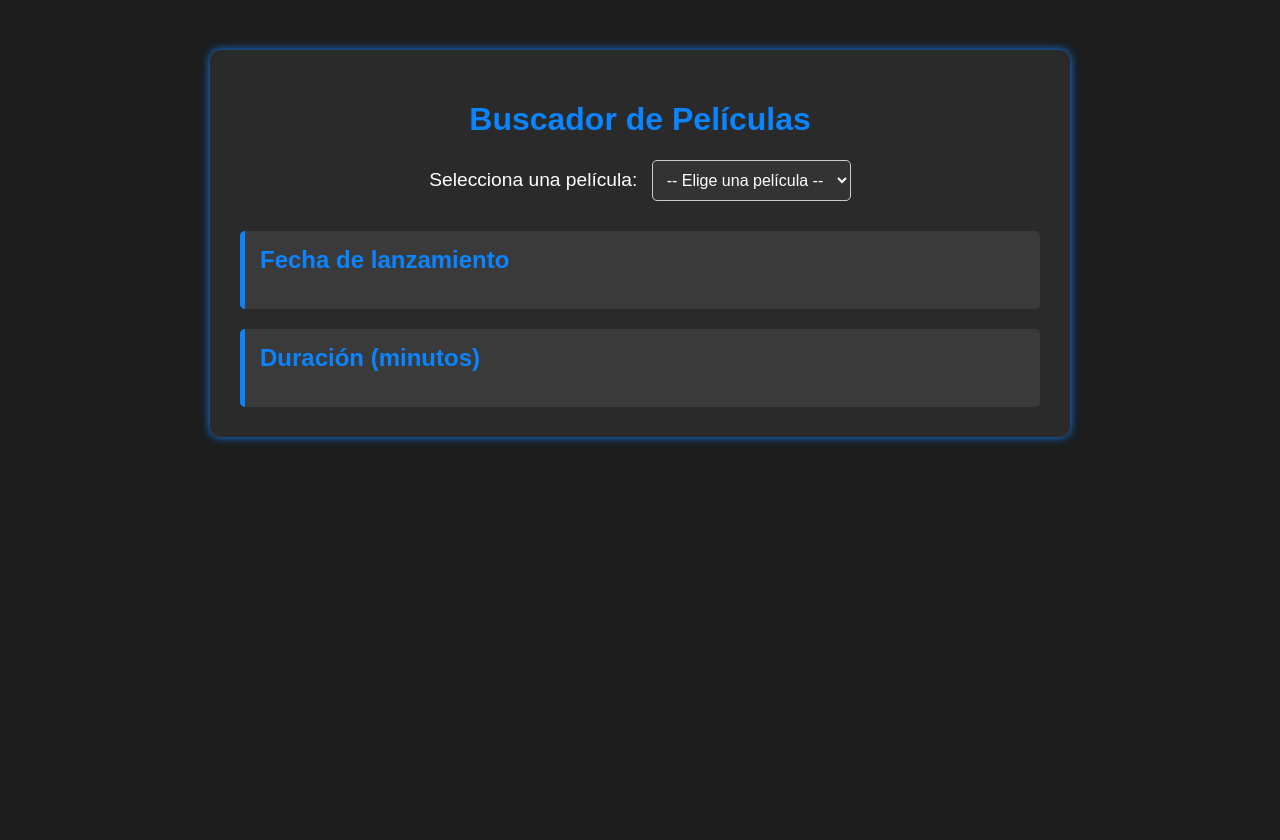
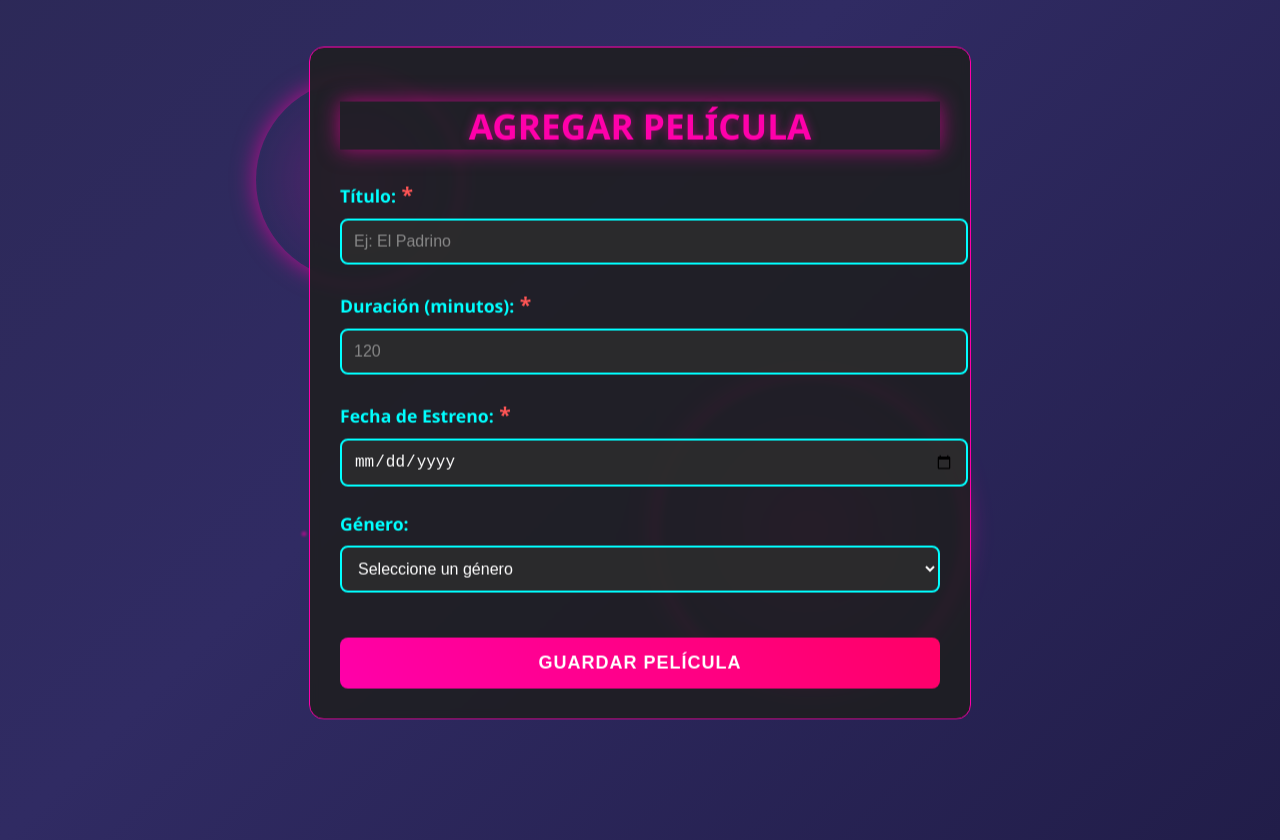
Before and after one commit to issacleral/APIs, a plain HTML site: page src/index.html in a window 1280 px wide. Before the commit the page ends 800 px from the top, so only its background shows below. Drawn offline with Linux system fonts and the light colour scheme.

Commit message:
mejoras del html y el html original

```diff
--- a/src/index.html
+++ b/src/index.html
@@ -1,68 +1,263 @@
 <!DOCTYPE html>
 <html lang="es">
 <head>
-  <meta charset="UTF-8">
-  <title>Buscador de Películas</title>
-  <link rel="stylesheet" href="style.css">
+    <meta charset="UTF-8">
+    <meta name="viewport" content="width=device-width, initial-scale=1.0">
+    <title>Agregar Película</title>
+    <style>
+        @keyframes gradientBG {
+            0% { background-position: 0% 50%; }
+            50% { background-position: 100% 50%; }
+            100% { background-position: 0% 50%; }
+        }
+
+        @keyframes float {
+            0% { transform: translateY(0px); }
+            50% { transform: translateY(-15px); }
+            100% { transform: translateY(0px); }
+        }
+
+        @keyframes pulse {
+            0% { box-shadow: 0 0 15px rgba(255, 0, 170, 0.5); }
+            50% { box-shadow: 0 0 30px rgba(255, 0, 170, 0.8); }
+            100% { box-shadow: 0 0 15px rgba(255, 0, 170, 0.5); }
+        }
+
+        @keyframes particleMove {
+            0% { transform: translate(0, 0); }
+            25% { transform: translate(50px, 30px); }
+            50% { transform: translate(100px, 0); }
+            75% { transform: translate(50px, -30px); }
+            100% { transform: translate(0, 0); }
+        }
+
+        body {
+            font-family: 'Segoe UI', Tahoma, Geneva, Verdana, sans-serif;
+            margin: 0;
+            padding: 20px;
+            color: #ffffff;
+            background: linear-gradient(-45deg, #0f0c29, #302b63, #24243e, #1a1a2e);
+            background-size: 400% 400%;
+            animation: gradientBG 15s ease infinite;
+            min-height: 100vh;
+            overflow-x: hidden;
+            position: relative;
+        }
+
+        .container {
+            max-width: 600px;
+            margin: 30px auto;
+            background-color: rgba(30, 30, 30, 0.85);
+            padding: 30px;
+            border-radius: 15px;
+            border: 1px solid #ff00aa;
+            position: relative;
+            z-index: 1;
+            backdrop-filter: blur(5px);
+            animation: float 6s ease-in-out infinite;
+        }
+
+        h1 {
+            color: #ff00aa;
+            text-align: center;
+            margin-bottom: 30px;
+            text-shadow: 0 0 10px rgba(255, 0, 170, 0.5);
+            font-size: 2.2em;
+            animation: pulse 3s infinite;
+        }
+
+        .form-group {
+            margin-bottom: 25px;
+        }
+
+        label {
+            display: block;
+            margin-bottom: 10px;
+            font-weight: 600;
+            color: #00ffff;
+            font-size: 1.1em;
+        }
+
+        input[type="text"],
+        input[type="number"],
+        input[type="date"],
+        select {
+            width: 100%;
+            padding: 12px;
+            background-color: rgba(45, 45, 45, 0.8);
+            border: 2px solid #00ffff;
+            border-radius: 8px;
+            font-size: 16px;
+            transition: all 0.3s;
+            color: #ffffff;
+        }
+
+        input[type="text"]:focus,
+        input[type="number"]:focus,
+        input[type="date"]:focus,
+        select:focus {
+            border-color: #ff00aa;
+            outline: none;
+            box-shadow: 0 0 10px rgba(255, 0, 170, 0.5);
+            transform: scale(1.02);
+        }
+
+        .btn-submit {
+            background: linear-gradient(45deg, #ff00aa, #ff0066);
+            color: white;
+            border: none;
+            padding: 15px 25px;
+            font-size: 18px;
+            border-radius: 8px;
+            cursor: pointer;
+            width: 100%;
+            transition: all 0.3s;
+            margin-top: 20px;
+            font-weight: bold;
+            letter-spacing: 1px;
+            text-transform: uppercase;
+        }
+
+        .btn-submit:hover {
+            background: linear-gradient(45deg, #ff0066, #ff00aa);
+            box-shadow: 0 0 15px rgba(255, 0, 170, 0.7);
+            transform: translateY(-2px);
+        }
+
+        .required-field::after {
+            content: " *";
+            color: #ff5555;
+            font-size: 1.2em;
+        }
+
+        option {
+            background-color: #2d2d2d;
+            color: #ffffff;
+        }
+
+        ::placeholder {
+            color: #888;
+            opacity: 1;
+        }
+
+        /* Partículas CSS */
+        .particle {
+            position: absolute;
+            background: rgba(255, 255, 255, 0.5);
+            border-radius: 50%;
+            filter: blur(1px);
+            z-index: 0;
+            animation: particleMove 15s infinite linear;
+        }
+
+        .particle:nth-child(1) {
+            width: 3px;
+            height: 3px;
+            top: 20%;
+            left: 10%;
+            background: rgba(255, 0, 170, 0.6);
+            animation-duration: 20s;
+        }
+        .particle:nth-child(2) {
+            width: 4px;
+            height: 4px;
+            top: 70%;
+            left: 80%;
+            background: rgba(0, 255, 255, 0.6);
+            animation-duration: 25s;
+            animation-delay: 2s;
+        }
+        .particle:nth-child(3) {
+            width: 2px;
+            height: 2px;
+            top: 40%;
+            left: 50%;
+            background: rgba(255, 255, 255, 0.4);
+            animation-duration: 18s;
+            animation-delay: 1s;
+        }
+        .particle:nth-child(4) {
+            width: 5px;
+            height: 5px;
+            top: 60%;
+            left: 20%;
+            background: rgba(255, 0, 170, 0.5);
+            animation-duration: 22s;
+        }
+        .particle:nth-child(5) {
+            width: 3px;
+            height: 3px;
+            top: 30%;
+            left: 70%;
+            background: rgba(0, 255, 255, 0.5);
+            animation-duration: 17s;
+            animation-delay: 3s;
+        }
+
+        /* Efectos de la luz en el  CSS */
+        .light-effect {
+            position: fixed;
+            width: 200px;
+            height: 200px;
+            border-radius: 50%;
+            background: radial-gradient(circle, rgba(255,0,170,0.2) 0%, rgba(255,0,170,0) 70%);
+            z-index: 0;
+        }
+        .light-effect:nth-child(1) {
+            top: 10%;
+            left: 20%;
+            animation: pulse 8s infinite;
+        }
+        .light-effect:nth-child(2) {
+            bottom: 15%;
+            right: 25%;
+            width: 300px;
+            height: 300px;
+            animation: pulse 10s infinite 2s;
+        }
+    </style>
 </head>
 <body>
-  <div class="contenedor">
-    <h1>Buscador de Películas</h1>
+    <div class="light-effect"></div>
+    <div class="light-effect"></div>
+    <div class="particle"></div>
+    <div class="particle"></div>
+    <div class="particle"></div>
+    <div class="particle"></div>
+    <div class="particle"></div>
 
-    <div class="buscador">
-      <label for="peliculas">Selecciona una película:</label>
-      <select id="peliculas">
-        <option value="">-- Elige una película --</option>
-        <option value="Parasite">Parasite</option>
-        <option value="Enemigo al acecho">Enemigo al acecho</option>
-        <option value="American Paradise">American Paradise</option>
-        <option value="Antes que anochezca">Antes que anochezca</option>
-        <option value="Inglorious Bastards">Inglorious Bastards</option>
-        <option value="Training Day">Training Day</option>
-        <option value="Pedro Navaja">Pedro Navaja</option>
-        <option value="Gladiator">Gladiator</option>
-        <option value="The Patriot">The Patriot</option>
-      </select>
+    <div class="container">
+        <h1>AGREGAR PELÍCULA</h1>
+        <form action="http://127.0.0.1:5000/agregar_categoria" method="post">
+            <div class="form-group">
+                <label for="titulo" class="required-field">Título:</label>
+                <input type="text" id="titulo" name="titulo" required placeholder="Ej: El Padrino">
+            </div>
+
+            <div class="form-group">
+                <label for="duracion" class="required-field">Duración (minutos):</label>
+                <input type="number" id="duracion" name="duracion" required min="1" placeholder="120">
+            </div>
+
+            <div class="form-group">
+                <label for="fecha_estreno" class="required-field">Fecha de Estreno:</label>
+                <input type="date" id="fecha_estreno" name="fecha_estreno" required>
+            </div>
+
+            <div class="form-group">
+                <label for="genero">Género:</label>
+                <select id="genero" name="genero">
+                    <option value="">Seleccione un género</option>
+                    <option value="accion">Acción</option>
+                    <option value="comedia">Comedia</option>
+                    <option value="drama">Drama</option>
+                    <option value="ciencia_ficcion">Ciencia Ficción</option>
+                    <option value="terror">Terror</option>
+                </select>
+            </div>
+
+            <button type="submit" class="btn-submit">GUARDAR PELÍCULA</button>
+        </form>
     </div>
-
-    <div class="info">
-      <div class="apartado">
-        <h2>Fecha de lanzamiento</h2>
-        <p id="fecha"></p>
-      </div>
-      <div class="apartado">
-        <h2>Duración (minutos)</h2>
-        <p id="duracion"></p>
-      </div>
-    </div>
-  </div>
-
-  <script>
-    const datosPeliculas = {
-      "Parasite": { fecha: "2019-12-03", duracion: 97 },
-      "Enemigo al acecho": { fecha: "2009-04-25", duracion: 130 },
-      "American Paradise": { fecha: "2002-12-01", duracion: 141 },
-      "Antes que anochezca": { fecha: "2007-11-04", duracion: 102 },
-      "Inglorious Bastards": { fecha: "2009-08-13", duracion: 105 },
-      "Training Day": { fecha: "2001-01-18", duracion: 135 },
-      "Pedro Navaja": { fecha: "1984-10-03", duracion: 114 },
-      "Gladiator": { fecha: "2000-04-10", duracion: 215 },
-      "The Patriot": { fecha: "1995-06-21", duracion: 182 }
-    };
-
-    document.getElementById("peliculas").addEventListener("change", function () {
-      const seleccion = this.value;
-      const fecha = document.getElementById("fecha");
-      const duracion = document.getElementById("duracion");
-
-      if (datosPeliculas[seleccion]) {
-        fecha.textContent = datosPeliculas[seleccion].fecha;
-        duracion.textContent = datosPeliculas[seleccion].duracion;
-      } else {
-        fecha.textContent = "";
-        duracion.textContent = "";
-      }
-    });
-  </script>
 </body>
 </html>
--- a/src/style.css
+++ /dev/null
@@ -1,63 +0,0 @@
-body {
-    background-color: #1c1c1c;
-    color: #ffffff;
-    font-family: Arial, sans-serif;
-    margin: 0;
-    padding: 0;
-  }
-
-  .contenedor {
-    max-width: 800px;
-    margin: 50px auto;
-    background-color: #2a2a2a;
-    padding: 30px;
-    border-radius: 10px;
-    box-shadow: 0 0 10px #0a84ff;
-  }
-
-  h1 {
-    text-align: center;
-    color: #0a84ff;
-  }
-
-  .buscador {
-    margin: 20px 0;
-    text-align: center;
-  }
-
-  label {
-    font-size: 1.2em;
-    margin-right: 10px;
-  }
-
-  select {
-    padding: 10px;
-    font-size: 1em;
-    border-radius: 5px;
-    border: 1px solid #ccc;
-    background-color: #333;
-    color: #fff;
-  }
-
-  .info {
-    margin-top: 30px;
-    display: flex;
-    flex-direction: column;
-    gap: 20px;
-  }
-
-  .apartado {
-    background-color: #3a3a3a;
-    padding: 15px;
-    border-left: 5px solid #0a84ff;
-    border-radius: 5px;
-  }
-
-  .apartado h2 {
-    margin-top: 0;
-    color: #0a84ff;
-  }
-
-  .apartado p {
-    font-size: 1.1em;
-  }
```
Also changed, not shown: src/index2.html (added, +133 -0 lines).
